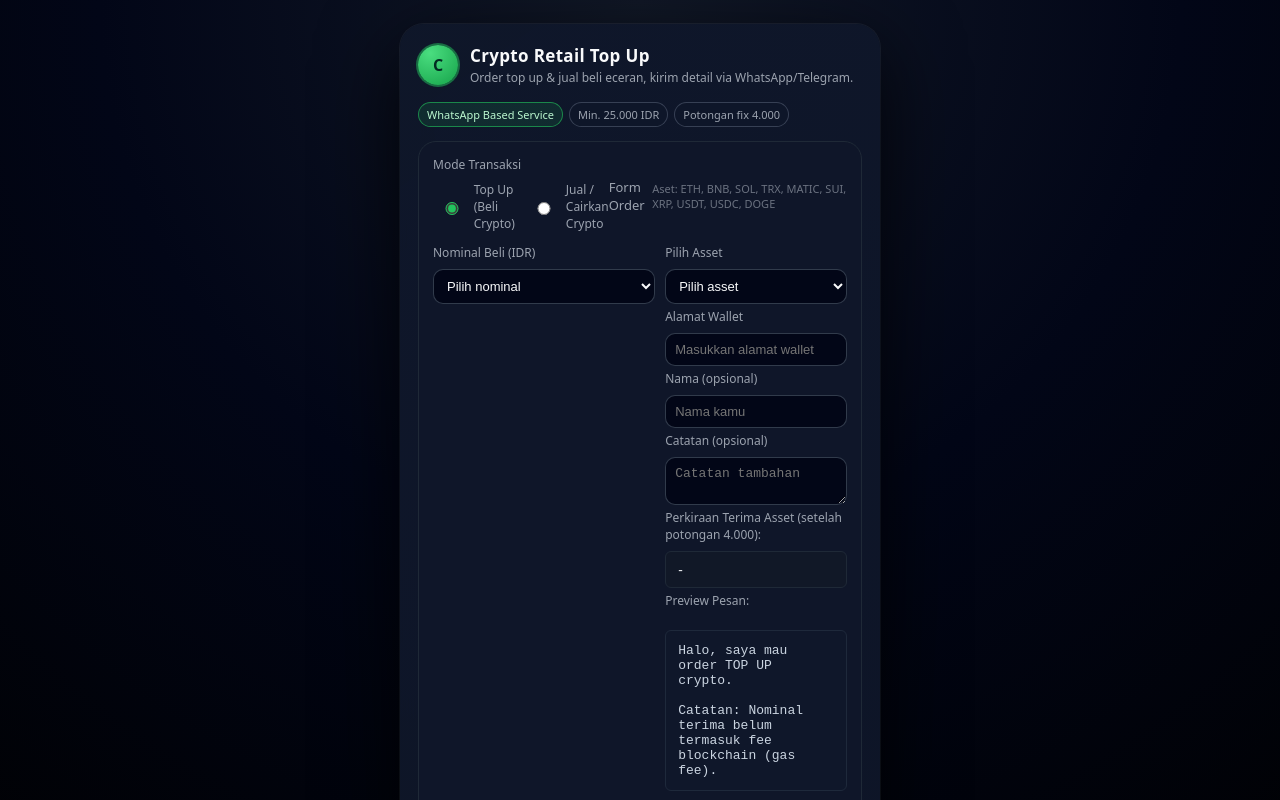
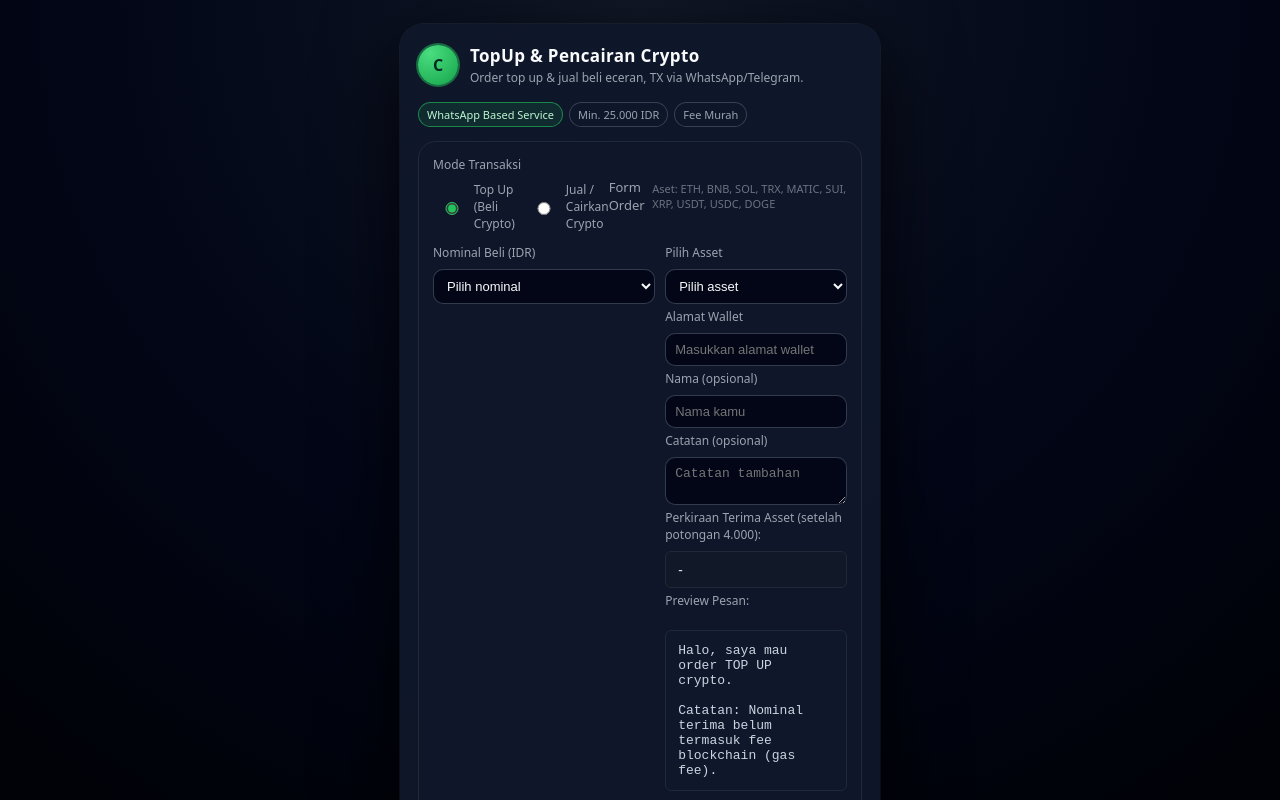
Before and after one commit to indradoc/crypto-topup-app, a plain HTML site: page index.html in a window 1280 px wide. Shown: the top 800 px of the page. Drawn offline with Linux system fonts and the light colour scheme.

Commit message:
Update fee, asset names, and UI fixes

```diff
--- a/index.html
+++ b/index.html
@@ -272,22 +272,22 @@
   <label>Alamat Admin Penerima Asset (saat Jual/Cairkan)</label>
   <input id="adminAddress" readonly value="Pilih asset di mode Jual / Cairkan" />
   <div class="small-note">
-    Kirim asset ke alamat ini jika kamu memilih mode <b>Jual / Cairkan Crypto</b>.
+    Kirim asset ke alamat Admin jika kamu memilih mode <b>Sell / Withdraw Crypto (Instan)</b>.
   </div>
 </div>
   <div class="app">
     <header class="header">
       <div class="logo-circle">C</div>
       <div class="header-text">
-        <h1>Crypto Retail Top Up</h1>
-        <p>Order top up & jual beli eceran, kirim detail via WhatsApp/Telegram.</p>
+        <h1>TopUp & Pencairan Crypto</h1>
+        <p>Order top up & jual beli eceran, TX via WhatsApp/Telegram.</p>
       </div>
     </header>
 
     <div class="badge-row">
       <div class="badge accent">WhatsApp Based Service</div>
       <div class="badge">Min. 25.000 IDR</div>
-      <div class="badge">Potongan fix 4.000</div>
+      <div class="badge">Fee Murah</div>
     </div>
 
     <section class="card">
```
